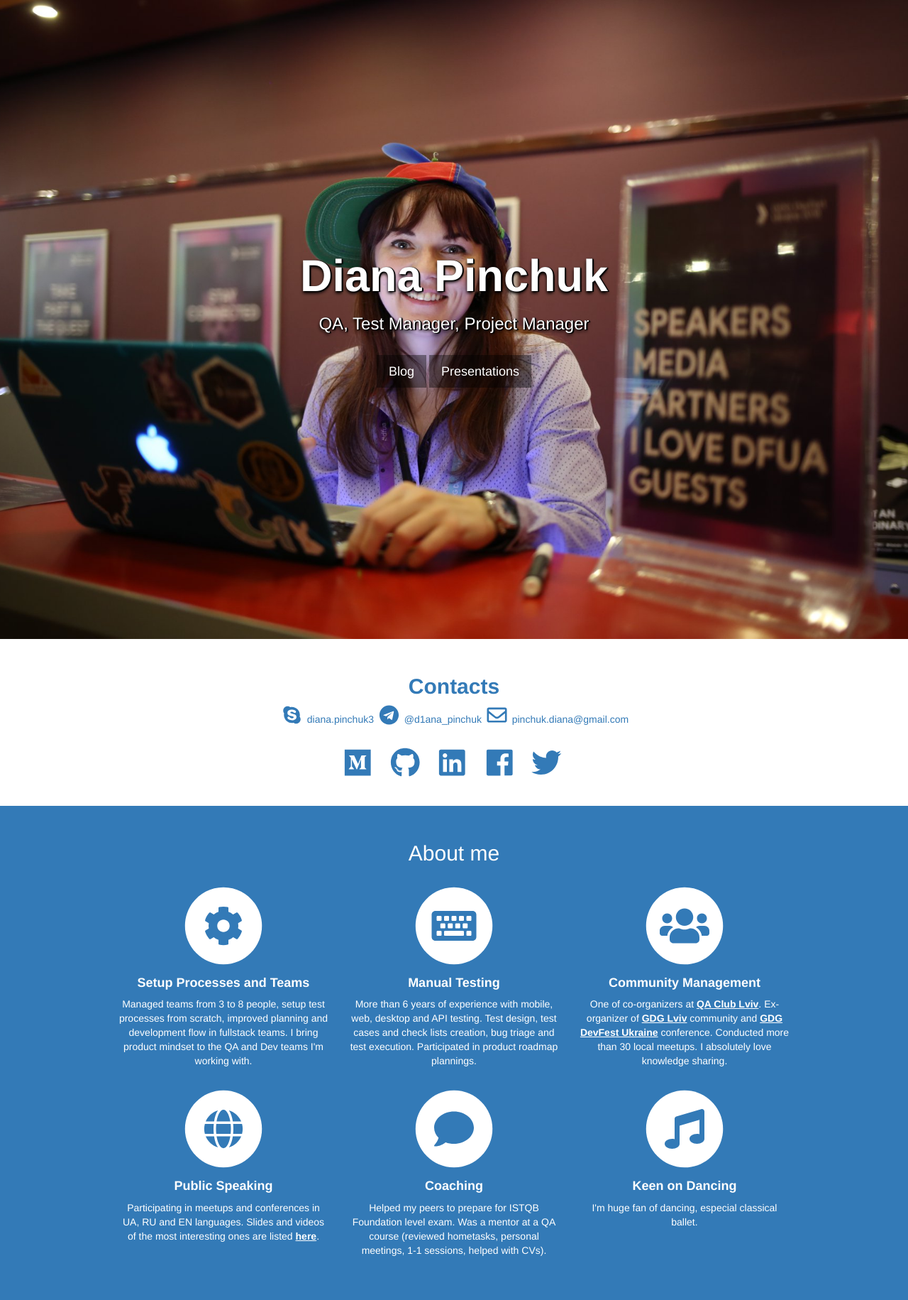
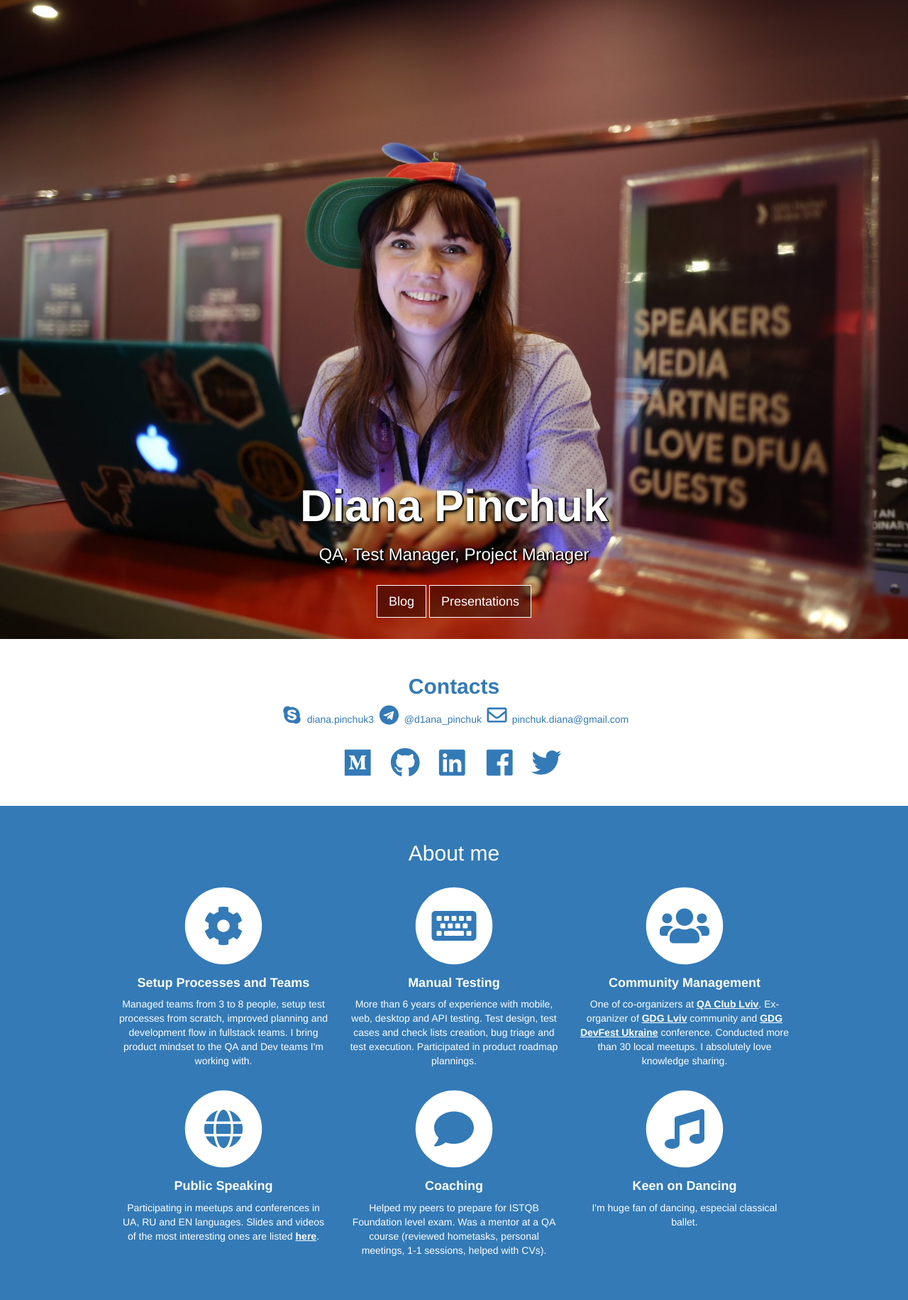
Before and after one commit to pinchukdiana/github.io, a Jekyll site: the page built from index.html, in a window 1280 px wide. Shown: the whole page at 71% size. Built offline with Jekyll 4.4.1, drawn with Linux system fonts in a browser that asks for light colours; nearby versions of some CDN libraries.

Commit message:
more style updates

```diff
--- a/css/stylish-portfolio.css
+++ b/css/stylish-portfolio.css
@@ -19,7 +19,8 @@ body {
 .text-vertical-center {
     display: table-cell;
     text-align: center;
-    vertical-align: middle;
+    vertical-align: bottom;
+    padding-bottom: 30px;
 }
 
 .text-vertical-center h1 {
@@ -45,6 +46,7 @@ h3>strong {
     border-radius: 0;
     color: #fff;
     background-color: rgba(0,0,0,0.4);
+    border: 1px solid white;
 }
 
 .btn-dark:hover,
```
Also changed, not shown: 1 other file.
